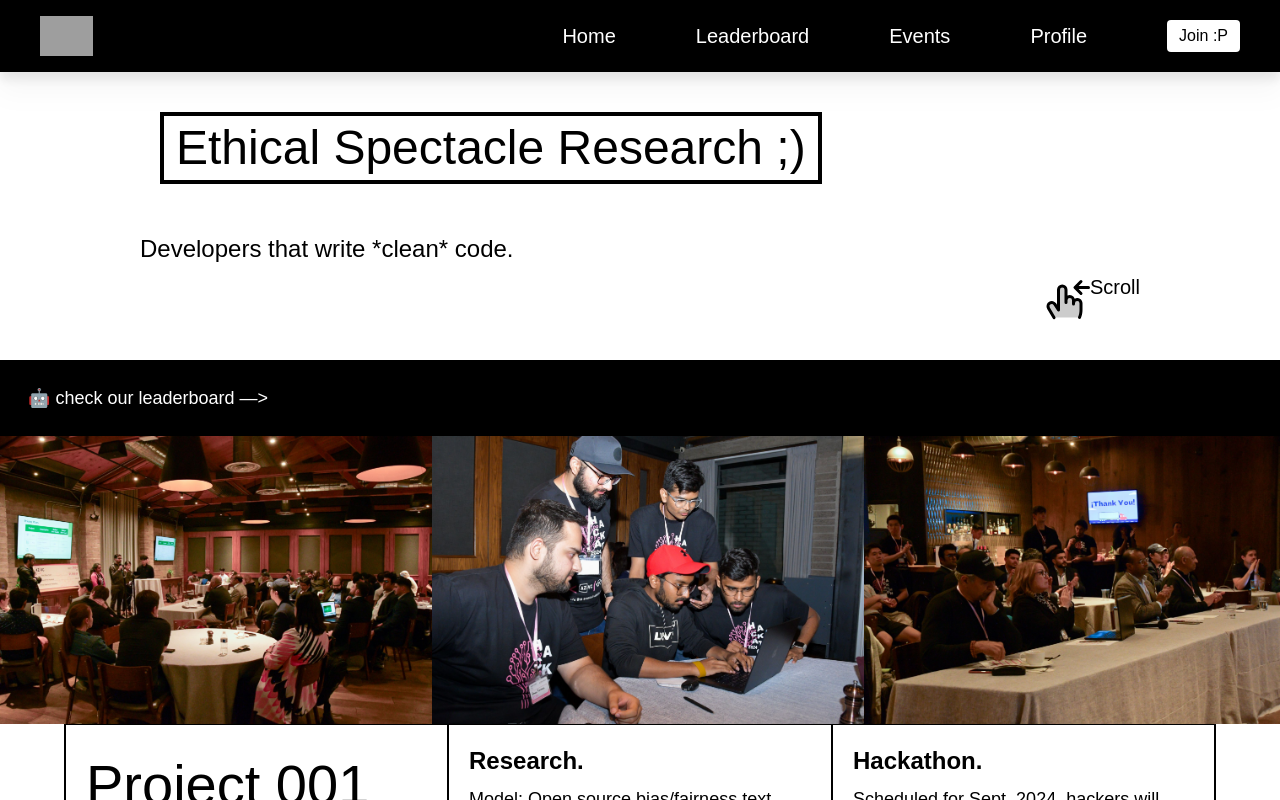
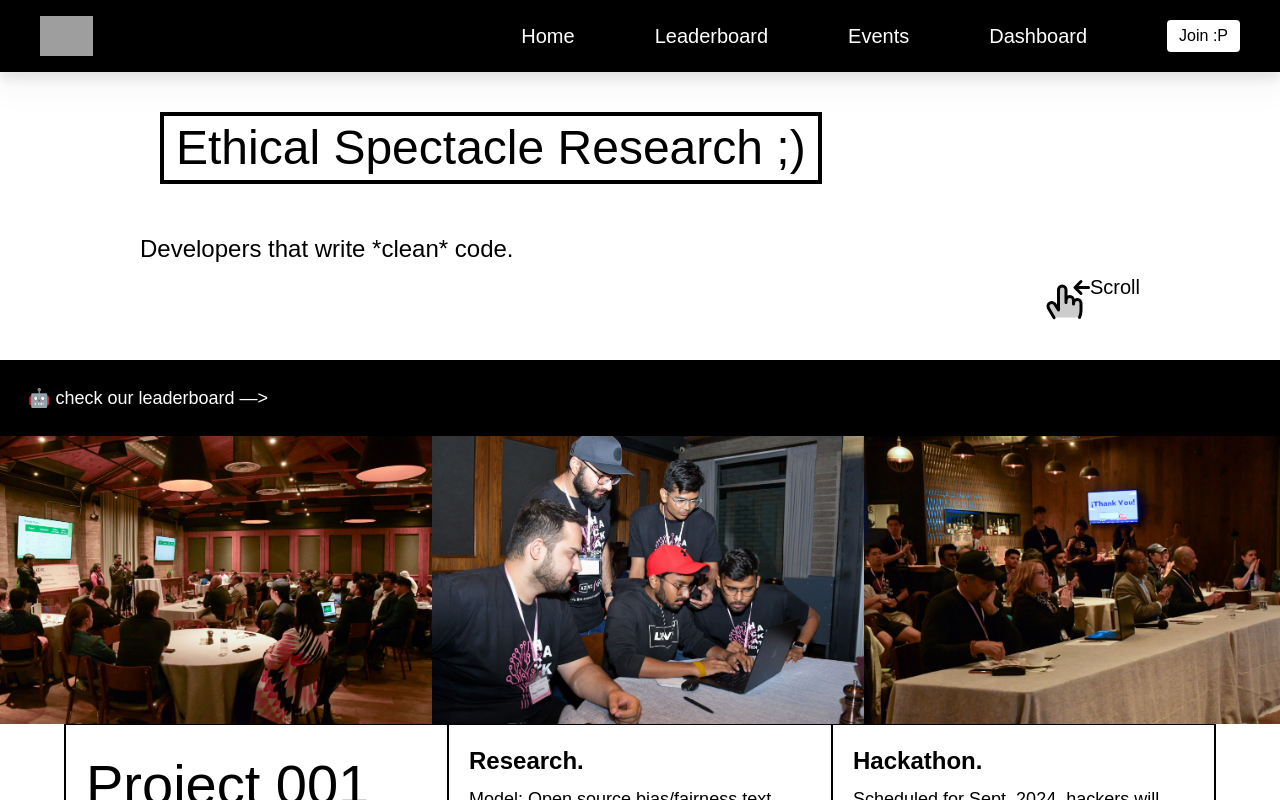
Before and after one commit to Ethical-Spectacle/newsite, a Next.js app: page / in a window 1280 px wide. Shown: the top 800 px of the page. Built offline with nearby package versions, Linux system fonts and the light colour scheme; grey boxes are pictures that could not be loaded; a web font is replaced by a local one.

Commit message:
changed dashboard name

```diff
--- a/app/components/NavBar.js
+++ b/app/components/NavBar.js
@@ -51,7 +51,7 @@ const Navbar = () => {
             <a href="/events" className="text-xl hover:text-pink-300">
               Events
             </a>
-            <a href="/account" className="text-xl">Profile</a>
+            <a href="/account" className="text-xl">Dashboard</a>
             {/* <a href="/about" className="text-xl">About Us</a> */}
             {isLoggedIn ? (
               <button onClick={handleLogoutNav} className="bg-white py-1 px-3 mr-5 rounded text-black hover:bg-pink-300">Sign Out</button>
@@ -127,7 +127,7 @@ const Navbar = () => {
               onClick={() => setIsOpen(false)}
               className="p-4 text-xl border-b border-gray-300"
             >
-              Profile 👾
+              Dashboard 👾
             </a>
 
             {/* Social */}
```
